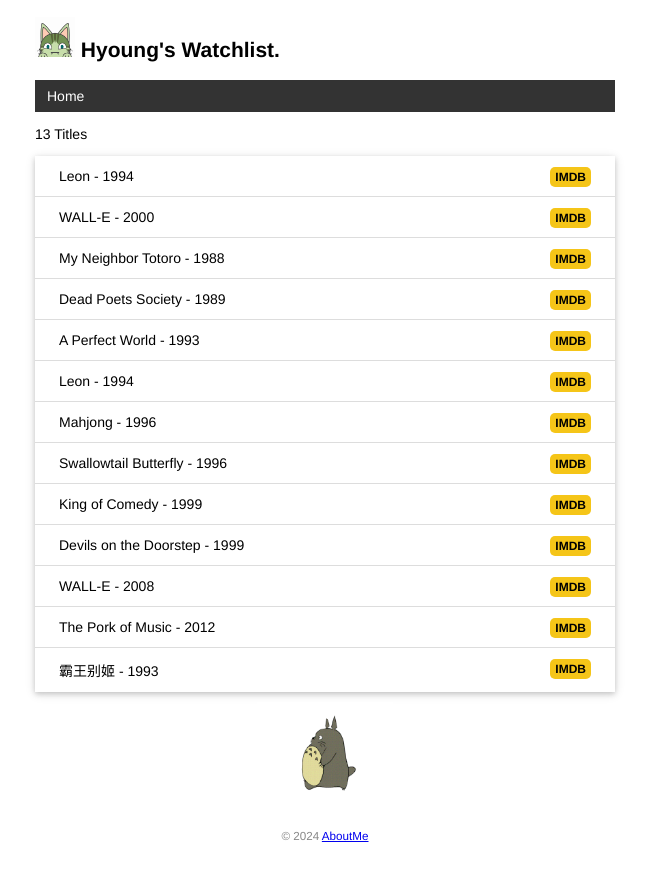
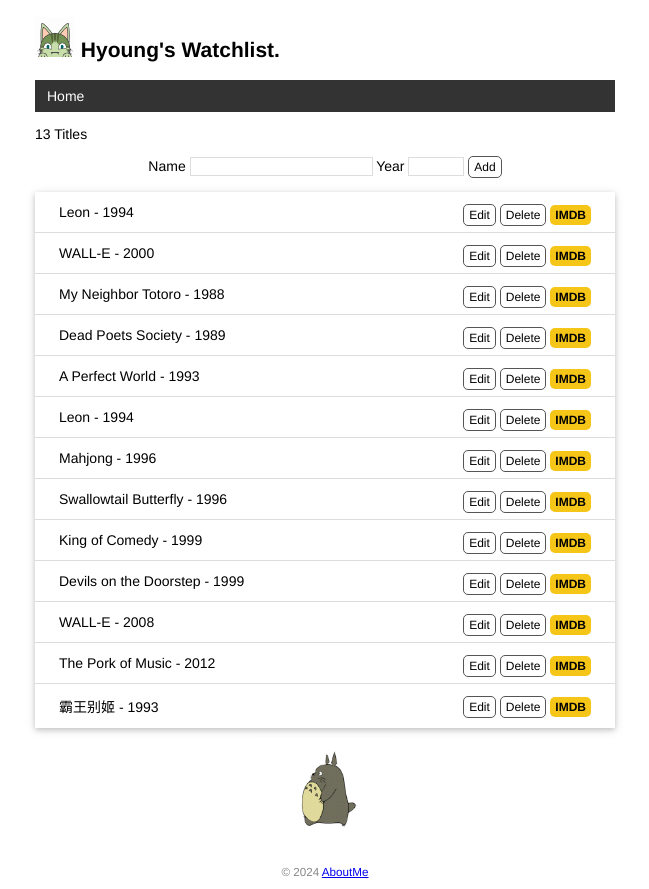
Before and after one commit to yzlevol/FlaskStudy, a Flask app: page / in a window 1280 px wide. Shown: the whole page, without its empty margins (315-964 px from the left). Before the commit the page ends 842 px from the top, so only its background shows below. Run offline with Flask 3, Linux system fonts and the light colour scheme.

Commit message:
Create/Delete/Update item

```diff
--- a/01_Hello_Flask/app.py
+++ b/01_Hello_Flask/app.py
@@ -1,4 +1,4 @@
-from flask import Flask, url_for, render_template
+from flask import Flask, url_for, render_template, request, redirect, flash
 from markupsafe import escape
 from flask_sqlalchemy import SQLAlchemy
 import os
@@ -14,6 +14,7 @@ else:
 app = Flask(__name__)
 app.config['SQLALCHEMY_DATABASE_URI'] = prefix + os.path.join(app.root_path, 'data.db')
 app.config['SQLALCHEMY_TRACK_MODIFICATIONS'] = False  # 关闭对模型修改的监控
+app.config['SECRET_KEY'] = 'my_dev_env_secret_key'  # 等同于 app.secret_key = 'dev'
 db = SQLAlchemy(app)  # 初始化扩展，传入程序实例app
 
 
@@ -99,11 +100,28 @@ def test_url_for():
 #     return render_template('index.html', name=name, movies=movies)
 
 
-@app.route('/')
+@app.route('/', methods=['GET', 'POST'])
 @app.route('/index')
 def index():
-    # user = User.query.first()  # 读取用户记录
-    movies = Movie.query.all()  # 读取所有电影记录
+    # # user = User.query.first()  # 读取用户记录
+    # movies = Movie.query.all()  # 读取所有电影记录
+    # return render_template('index.html', movies=movies)
+    if request.method == 'POST':
+        # 获取表单数据
+        title = request.form.get('title')
+        year = request.form.get('year')
+        # 验证数据
+        if not title or not year or len(year) != 4 or len(title) > 60:
+            flash('Invalid input.')  # 显示错误提示
+            return redirect(url_for('index'))  #重定向返回主页
+        # 保存表单数据
+        movie = Movie(title=title, year=year)
+        db.session.add(movie)
+        db.session.commit()
+        flash('Item created.')
+        return redirect(url_for('index'))
+
+    movies = Movie.query.all()
     return render_template('index.html', movies=movies)
 
 
@@ -117,3 +135,33 @@ def page_not_found(e):
 def inject_user():
     user = User.query.first()
     return dict(user=user)
+
+
+@app.route('/movie/edit/<int:movie_id>', methods=['GET', 'POST'])
+def edit(movie_id):
+    movie = Movie.query.get_or_404(movie_id)
+
+    if request.method == 'POST':
+        title = request.form['title']
+        year = request.form['year']
+
+        if not title or not year or len(year) != 4 or len(title) > 60:
+            flash('Invalid input.')
+            return redirect(url_for('edit', movie_id=movie_id))
+
+        movie.title = title
+        movie.year = year
+        db.session.commit()
+        flash('Item updated.')
+        return redirect(url_for('index'))
+    return render_template('edit.html', movie=movie)
+
+
+@app.route('/movie/delete/<int:movie_id>', methods=['POST'])
+def delete(movie_id):
+    movie = Movie.query.get_or_404(movie_id)  # 获取电影记录
+    db.session.delete(movie)
+    db.session.commit()
+
+    flash('Item deleted.')
+    return redirect(url_for('index'))
--- a/01_Hello_Flask/static/style.css
+++ b/01_Hello_Flask/static/style.css
@@ -85,3 +85,49 @@ nav li a:hover {
     border-radius: 5px;
     padding: 3px 5px;
 }
+
+/*覆盖浏览器对于input元素定义的字体*/
+input[type=submit]{
+    font-family: inherit;
+}
+
+input[type=text]{
+    border: 1px solid #ddd;
+}
+
+input[name=year]{
+    width: 50px;
+}
+
+.btn{
+    font-size: 12px;
+    padding: 3px 5px;
+    text-decoration: none;
+    cursor: pointer;
+    background-color: white;
+    color: black;
+    border: 1px solid #555555;
+    border-radius: 5px;
+}
+
+.btn:hover{
+    text-decoration: none;
+    background-color: black;
+    color: white;
+    border: 1px solid black;
+}
+
+.alert{
+    position: relative;
+    padding: 7px;
+    margin: 7px 0;
+    border: 1px solid transparent;
+    color: #004085;
+    background-color: #cce5ff;
+    border-color: #b8daff;
+    border-radius: 5px;
+}
+
+.inline-form {
+    display: inline;
+}
--- a/01_Hello_Flask/templates/base.html
+++ b/01_Hello_Flask/templates/base.html
@@ -10,6 +10,11 @@
     {% endblock %}
 </head>
 <body>
+    <!--    Flash messages  -->
+    {% for message in get_flashed_messages() %}
+        <div class="alert">{{ message }}</div>
+    {% endfor %}
+
     <h2>
         <img alt="Avatar" class="avatar" src="{{ url_for('static', filename='images/avatar.png') }}">
         {{ user.name }}'s Watchlist.
--- a/01_Hello_Flask/templates/index.html
+++ b/01_Hello_Flask/templates/index.html
@@ -2,10 +2,20 @@
 
 {% block content %}
 <p>{{ movies|length }} Titles</p>
+<form method="post" style="text-align: center;">
+    Name <input type="text" name="title" autocomplete="off" required>
+    Year <input type="text" name="year" autocomplete="off" required>
+    <input class="btn" type="submit" name="submit" value="Add">
+</form>
+<!--<p>Watchlist:</p>-->
 <ul class="movie-list">
     {% for movie in movies %}
     <li>{{ movie.title }} -  {{ movie.year }}
         <span class="float-right">
+            <a class="btn" href="{{ url_for('edit', movie_id=movie.id) }}">Edit</a>
+            <form class="inline-form" method="post" action="{{ url_for('delete', movie_id=movie.id) }}">
+                <input class="btn" type="submit" name="delete" value="Delete" onclick="return confirm('Delete it?')">
+            </form>
             <a class="imdb" href="https://www.imdb.com/find?q={{ movie.title }}" target="_blank" title="Find this movie on IMDb">IMDB</a>
         </span>
     </li>
```
Also changed, not shown: 01_Hello_Flask/templates/edit.html (added, +12 -0 lines), 01_Hello_Flask/data.db.
